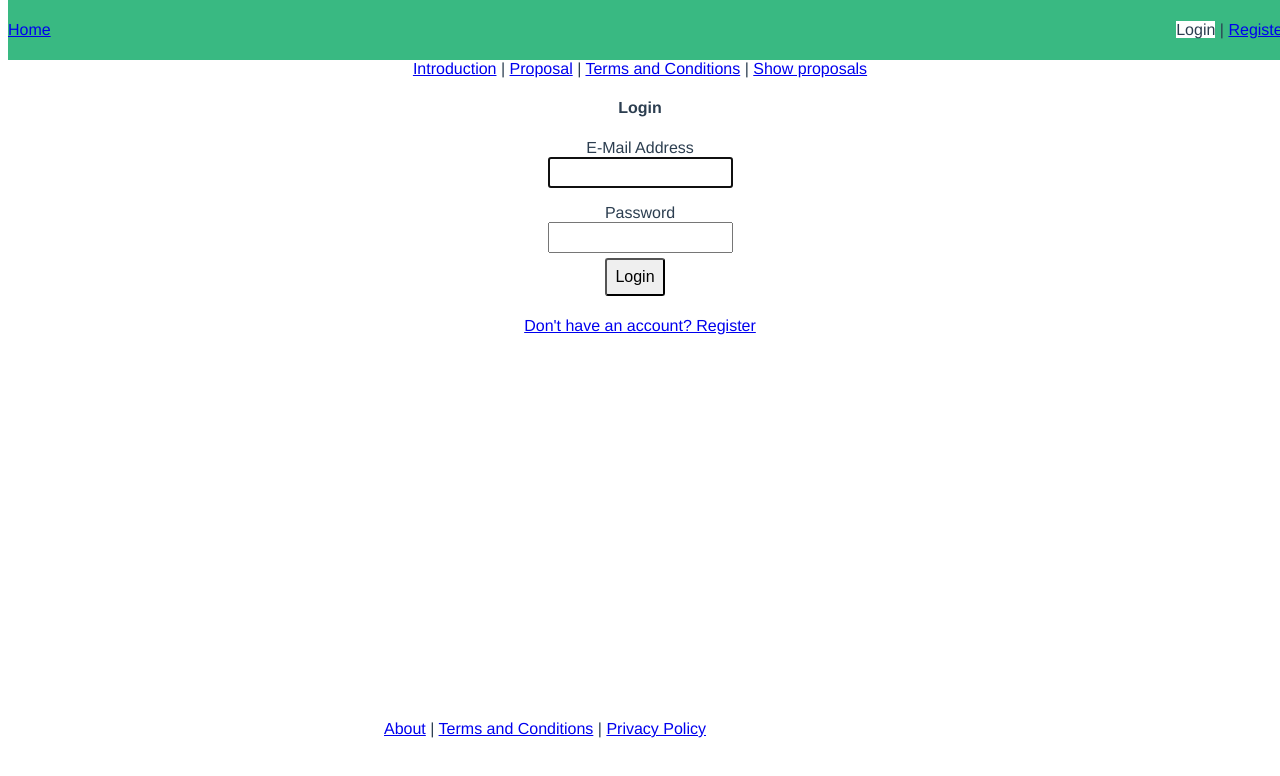
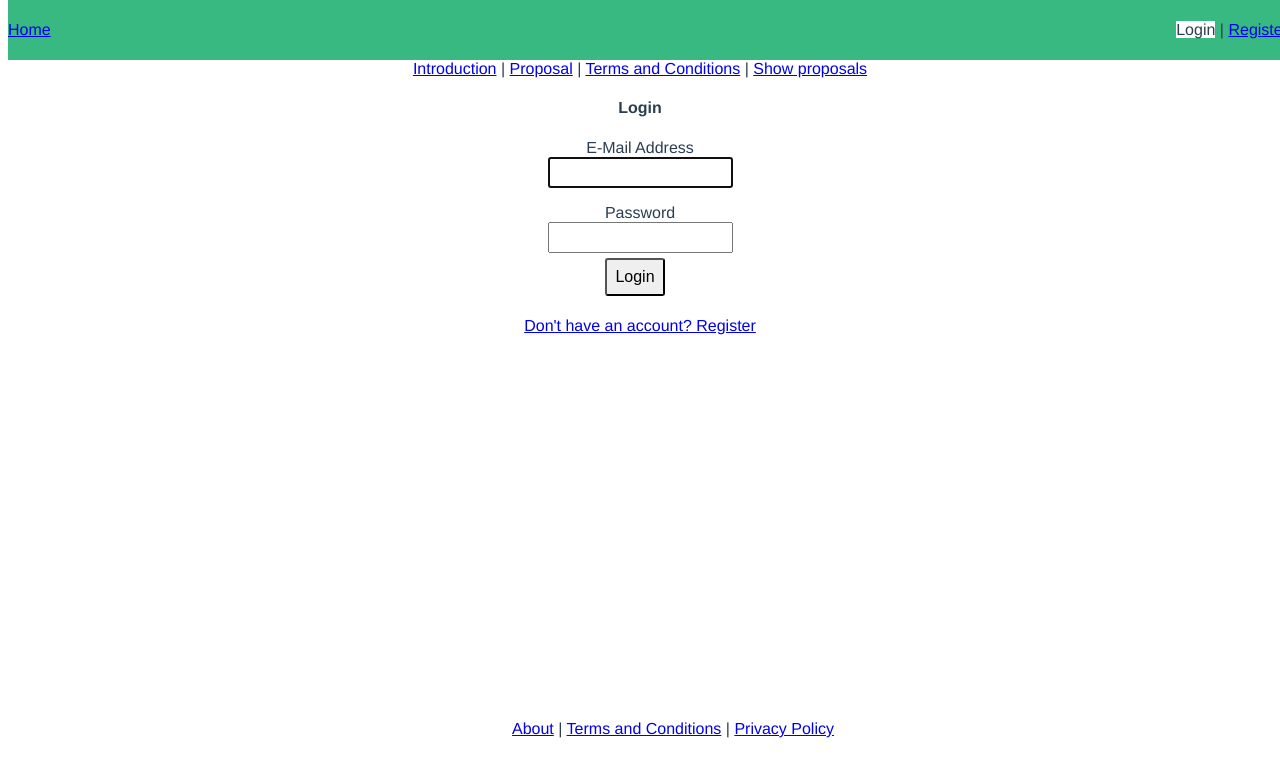
Before and after one commit to vinxus/liveproposal, a Vue app: page /login in a window 1280 px wide. Shown: the top 776 px of the page. Built offline with nearby package versions, Linux system fonts and the light colour scheme.

Commit message:
Site and Footer changes

```diff
--- a/src/components/FooterBar.vue
+++ b/src/components/FooterBar.vue
@@ -17,7 +17,7 @@
     .footer {
         position: absolute;
         top: 90%;
-        left: 30%;
-
+        left: 40%;
+        text-align: center;
     }
 </style>
--- a/src/components/Site.vue
+++ b/src/components/Site.vue
@@ -1,7 +1,7 @@
 <template>
     <div class="site-container">
 
-        <SideBar title="EW3 Solar Proposal" />
+        <SideBar title="Live Proposal" />
         <Content />
     </div>
 </template>
```
